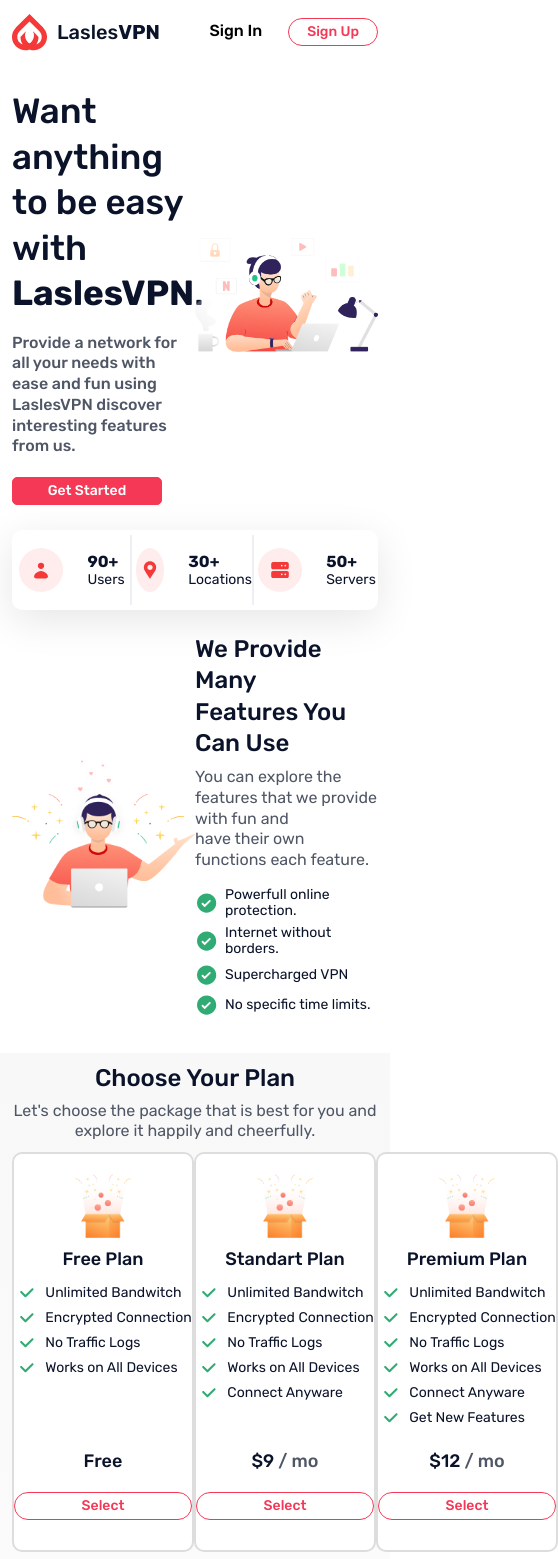
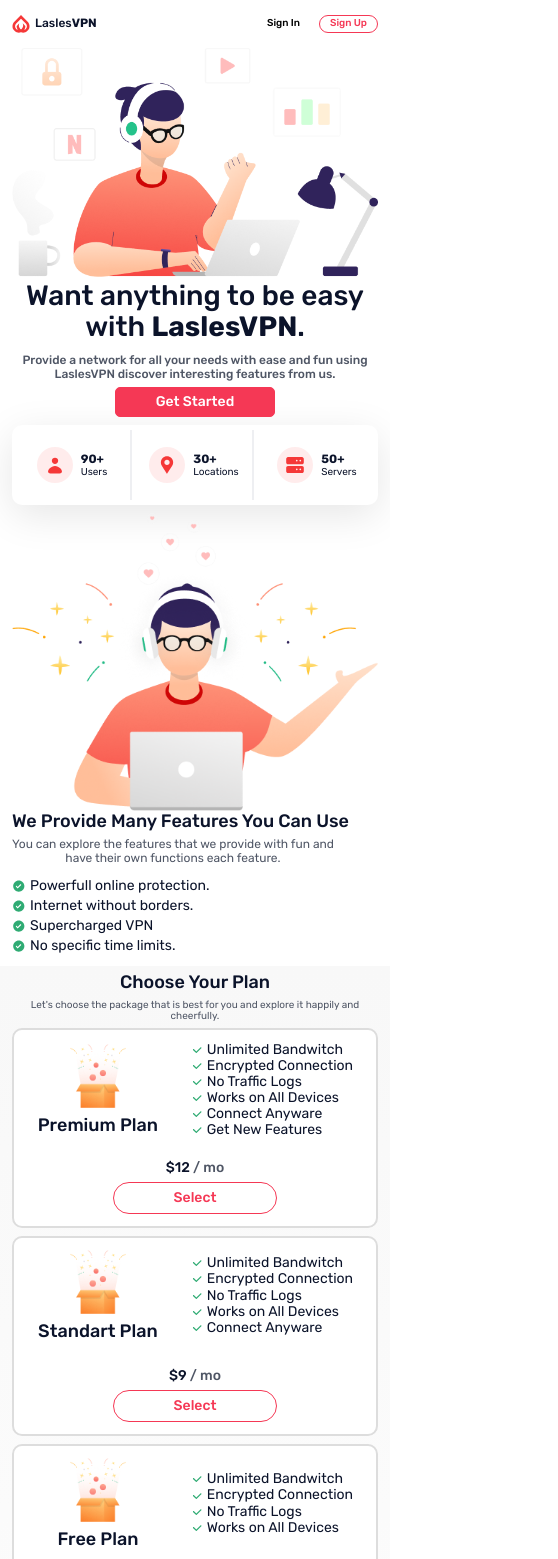
Before and after one commit to MixelinSoft/lasles-vpn-landing-page, a website: page index.html in a window 390 px wide. Shown: the top 1559 px of the page, 558 px wide, since content can reach past the window. Drawn offline with nearby package versions, Linux system fonts and the light colour scheme.

Commit message:
Enhance responsive styles across multiple sections; adjust layout, improve button styles, and refine footer design

```diff
--- a/css/responsive.css
+++ b/css/responsive.css
@@ -136,7 +136,7 @@
   }
 }
 @media (max-width: 991px) {
-  .body {
+  body {
     font-size: 14px;
   }
   .button {
@@ -166,7 +166,6 @@
   }
   .section-description {
     margin-bottom: 10px;
-    color: var(--grey);
   }
   .section-description p {
     line-height: 1.3;
@@ -201,7 +200,6 @@
   .promo-card-item-icon {
     width: 44px;
     height: 44px;
-    border-radius: 50%;
     margin-right: 24px;
   }
   .promo-card-item-icon img {
@@ -223,8 +221,6 @@
     font-size: 24px;
     font-weight: 500;
     line-height: 1.3;
-  }
-  .promo-features-info-title {
     margin: 0 0 8px 0;
   }
   .promo-features-info-description {
@@ -347,3 +343,265 @@
     line-height: 1.2;
   }
 }
+@media (max-width: 767px) {
+  .section-title {
+    margin-bottom: 4px;
+    padding: 8px 0 0 0;
+  }
+  .section-title h2 {
+    font-size: 18px;
+    line-height: 1.2;
+  }
+  .section-description {
+    margin-bottom: 6px;
+  }
+  .section-description p {
+    font-size: 12px;
+  }
+  .plan-card {
+    width: 160px;
+    height: 300px;
+    padding: 12px 0;
+  }
+  .plan-image img {
+    height: 64px;
+  }
+  .plan-list {
+    margin-top: 8px;
+  }
+  .plan-title {
+    line-height: 1.1;
+    margin-top: 8px;
+  }
+  .plan-list-item img {
+    width: 16px;
+    margin-right: 2px;
+  }
+  .plan-list-item-text {
+    font-size: 10px;
+  }
+  .plan-price {
+    font-size: 14px;
+    margin-bottom: 6px;
+  }
+  .plan-buy-button {
+    width: 120px;
+  }
+  .subscribe-card {
+    width: 90%;
+  }
+  .footer-container {
+    padding-top: 60px;
+    height: 320px;
+  }
+  .footer-block-column-title {
+    font-size: 12px;
+    line-height: 1.2;
+    margin-bottom: 8px;
+  }
+  .footer-block-column-link {
+    font-size: 12px;
+    line-height: 1.1;
+  }
+}
+@media (max-width: 575px) {
+  body {
+    font-size: 12px;
+  }
+  .button {
+    height: 18px;
+    padding: 0 10px;
+    font-size: 10px;
+  }
+  .section-title {
+    margin-bottom: 6px;
+    padding: 6px 0 0 0;
+  }
+  .section-title h2 {
+    font-size: 18px;
+    line-height: 1.2;
+  }
+  .section-description {
+    margin-bottom: 6px;
+  }
+  .section-description p {
+    font-size: 10px;
+    line-height: 1.1;
+  }
+  .nav {
+    height: 48px;
+  }
+  .logo-image {
+    margin-right: 5px;
+    width: 18px;
+    height: 18px;
+  }
+  .logo-text {
+    font-size: 12px;
+    font-weight: 500;
+  }
+  .sign-in-button {
+    margin-right: 10px;
+    font-size: 10px;
+  }
+  .promo-content {
+    padding-top: 0;
+    padding-bottom: 8px;
+    flex-direction: column-reverse;
+  }
+  .promo-content-block {
+    width: 100%;
+  }
+  .promo-content-title {
+    font-size: 28px;
+    text-align: center;
+    line-height: 1.1;
+  }
+  .promo-content-description {
+    text-align: center;
+    line-height: 1.1;
+    margin-bottom: 6px;
+  }
+  .promo-content-info {
+    display: flex;
+    flex-direction: column;
+    align-items: center;
+  }
+  .promo-content-button {
+    width: 160px;
+    height: 30px;
+    font-size: 14px;
+  }
+  .promo-card {
+    margin-bottom: 8px;
+  }
+  .promo-card-item-icon {
+    width: 36px;
+    height: 36px;
+    margin-right: 8px;
+  }
+  .promo-item-num {
+    font-size: 12px;
+    margin: 0;
+  }
+  .promo-item-type {
+    font-size: 10px;
+    line-height: 1;
+  }
+  .promo-features {
+    flex-direction: column;
+    align-items: center;
+    padding-bottom: 0;
+  }
+  .promo-features-block {
+    width: 100%;
+  }
+  .promo-features-info-title {
+    font-size: 18px;
+    line-height: 1.2;
+    margin: 0 0 4px 0;
+  }
+  .promo-features-info-description {
+    font-size: 12px;
+    line-height: 1.2;
+    text-align: center;
+  }
+  .promo-features-info-list-item {
+    font-size: 14px;
+  }
+  .promo-features-info-list-item:not(:last-child) {
+    margin-bottom: 4px;
+  }
+  .promo-features-info-list-item-icon {
+    margin-right: 4px;
+    width: 14px;
+  }
+  .plans {
+    flex-direction: column-reverse;
+  }
+  .plan-card {
+    width: 100%;
+    height: 200px;
+    padding: 12px;
+  }
+  .plan-card:not(:first-child) {
+    margin-bottom: 8px;
+  }
+  .plan-promo {
+    display: flex;
+    flex-direction: column;
+    align-items: center;
+    justify-content: center;
+    width: 122px;
+    margin-right: 8px;
+  }
+  .plan-description {
+    flex-direction: row;
+    justify-content: space-around;
+    width: 100%;
+  }
+  .plan-list {
+    margin-top: 0;
+  }
+  .plan-list-item-text {
+    font-size: 14px;
+  }
+  .plan-buy-button {
+    width: 164px;
+    height: 32px;
+    font-size: 14px;
+  }
+  .services {
+    height: 40px;
+  }
+  .services img {
+    max-height: 40px;
+  }
+  .reviews-controls {
+    justify-content: center;
+  }
+  .reviews-navigation {
+    display: none;
+  }
+  .subscribe-card-text {
+    max-width: auto;
+  }
+  .subscribe-card-title {
+    font-size: 12px;
+    line-height: 1;
+    margin-top: 0;
+    margin-bottom: 2px;
+  }
+  .subscribe-card-description {
+    font-size: 10px;
+    line-height: 1;
+  }
+  .subscribe-button {
+    width: 100px;
+    height: 24px;
+    font-size: 10px;
+  }
+  .footer-container {
+    flex-direction: column-reverse;
+    align-items: center;
+    height: 100%;
+    padding-top: 60px;
+  }
+  .footer-block {
+    width: 100%;
+  }
+  .footer-info {
+    display: flex;
+    flex-direction: column;
+    align-items: center;
+    margin-bottom: 8px;
+    margin-top: 8px;
+  }
+  .footer-description {
+    max-width: auto;
+    line-height: 1.2;
+    margin-top: 8px;
+    margin-bottom: 8px;
+    text-align: center;
+  }
+}
--- a/css/style.css
+++ b/css/style.css
@@ -16,6 +16,9 @@
   font-family: Rubik, sans-serif;
   font-size: 16px;
   color: var(--black);
+}
+section {
+  overflow: hidden;
 }
 .button {
   height: 45px;
@@ -264,6 +267,11 @@
   color: #fff;
   box-shadow: 0px 10px 40px var(--red);
 }
+.plan-promo {
+  display: flex;
+  flex-direction: column;
+  align-items: center;
+}
 .plan-description {
   display: flex;
   flex-direction: column;
@@ -478,8 +486,10 @@
 /* Subscribe Section */
 .subscribe-section {
   position: relative;
+  overflow: visible;
 }
 .subscribe-card {
+  position: relative;
   top: -117px;
   width: 100%;
   height: 234px;
--- a/index.html
+++ b/index.html
@@ -56,7 +56,9 @@
               Provide a network for all your needs with ease and fun using
               LaslesVPN discover interesting features from us.
             </p>
-            <button class="button filled-button">Get Started</button>
+            <button class="button filled-button promo-content-button">
+              Get Started
+            </button>
           </div>
           <div class="promo-content-image promo-content-block">
             <img src="./assests/images/promo-image.png" alt="" />
@@ -97,7 +99,7 @@
           </div>
           <div class="promo-features-info promo-features-block">
             <h2 class="promo-features-info-title">
-              We Provide Many<br />Features You Can Use
+              We Provide Many Features You Can Use
             </h2>
             <p class="promo-features-info-description">
               You can explore the features that we provide with fun and<br />have
@@ -151,11 +153,16 @@
 
           <div class="plans">
             <div class="plan-card">
-              <div class="plam-description">
+              <div class="plan-description">
+                <div class="plan-promo">
                   <div class="plan-image">
-                  <img src="./assests/images/plan-image.png" alt="plan-image" />
+                    <img
+                      src="./assests/images/plan-image.png"
+                      alt="plan-image"
+                    />
                   </div>
                   <p class="plan-title">Free Plan</p>
+                </div>
                 <ul class="plan-list">
                   <li class="plan-list-item">
                     <img
@@ -199,11 +206,16 @@
             </div>
 
             <div class="plan-card">
-              <div class="plam-description">
+              <div class="plan-description">
+                <div class="plan-promo">
                   <div class="plan-image">
-                  <img src="./assests/images/plan-image.png" alt="plan-image" />
+                    <img
+                      src="./assests/images/plan-image.png"
+                      alt="plan-image"
+                    />
                   </div>
                   <p class="plan-title">Standart Plan</p>
+                </div>
                 <ul class="plan-list">
                   <li class="plan-list-item">
                     <img
@@ -252,12 +264,18 @@
                 <button class="button plan-buy-button">Select</button>
               </div>
             </div>
+
             <div class="plan-card">
-              <div class="plam-description">
+              <div class="plan-description">
+                <div class="plan-promo">
                   <div class="plan-image">
-                  <img src="./assests/images/plan-image.png" alt="plan-image" />
+                    <img
+                      src="./assests/images/plan-image.png"
+                      alt="plan-image"
+                    />
                   </div>
                   <p class="plan-title">Premium Plan</p>
+                </div>
                 <ul class="plan-list">
                   <li class="plan-list-item">
                     <img
@@ -505,7 +523,7 @@
       </div>
       <footer class="footer gradient">
         <div class="footer-container container">
-          <div class="footer-block">
+          <div class="footer-block footer-info">
             <div class="logo">
               <img
                 class="logo-image"
--- a/js/main.js
+++ b/js/main.js
@@ -29,7 +29,7 @@
       speed: 2000,
     },
     0: {
-      slidesPerView: 1,
+      slidesPerView: 1.7,
     },
   },
 });
```
Lines whose indentation alone changed are shown as unchanged.
